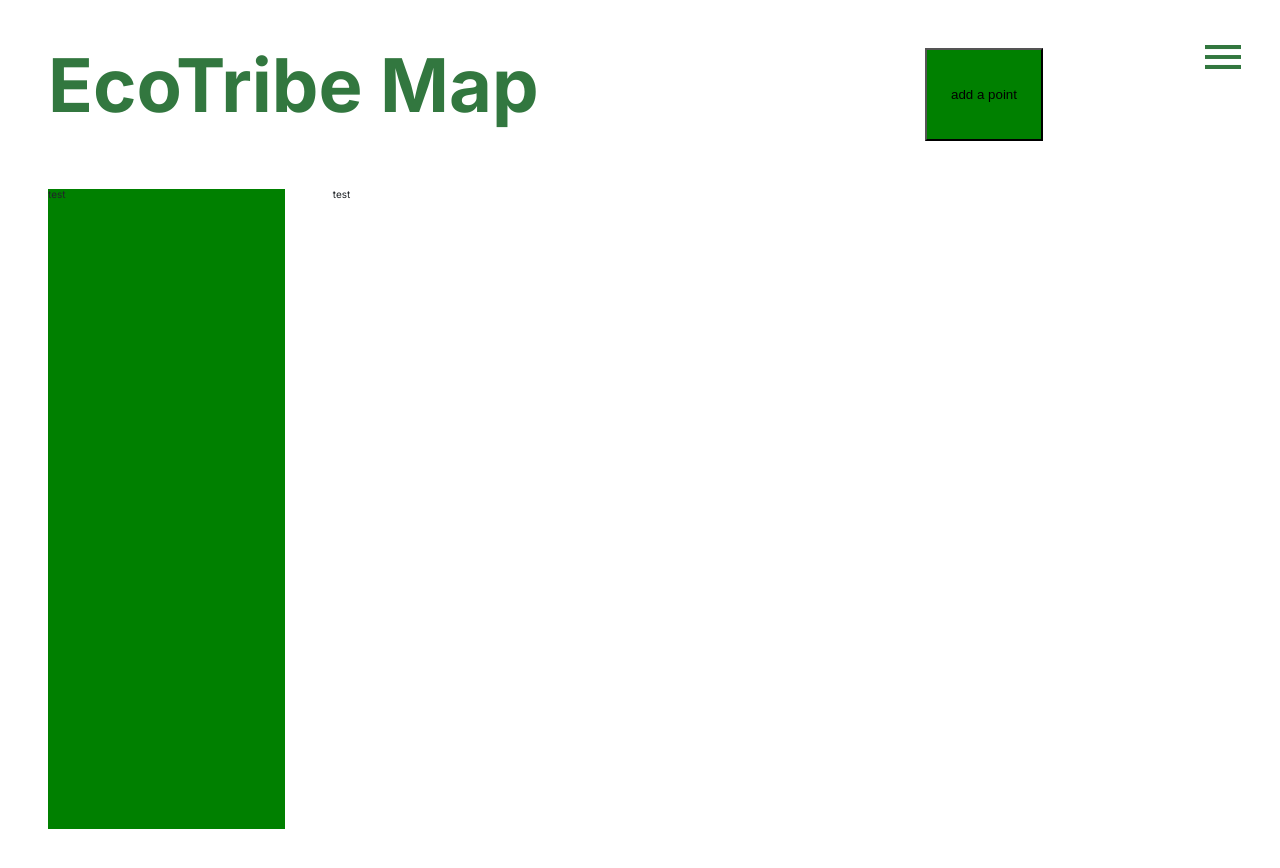
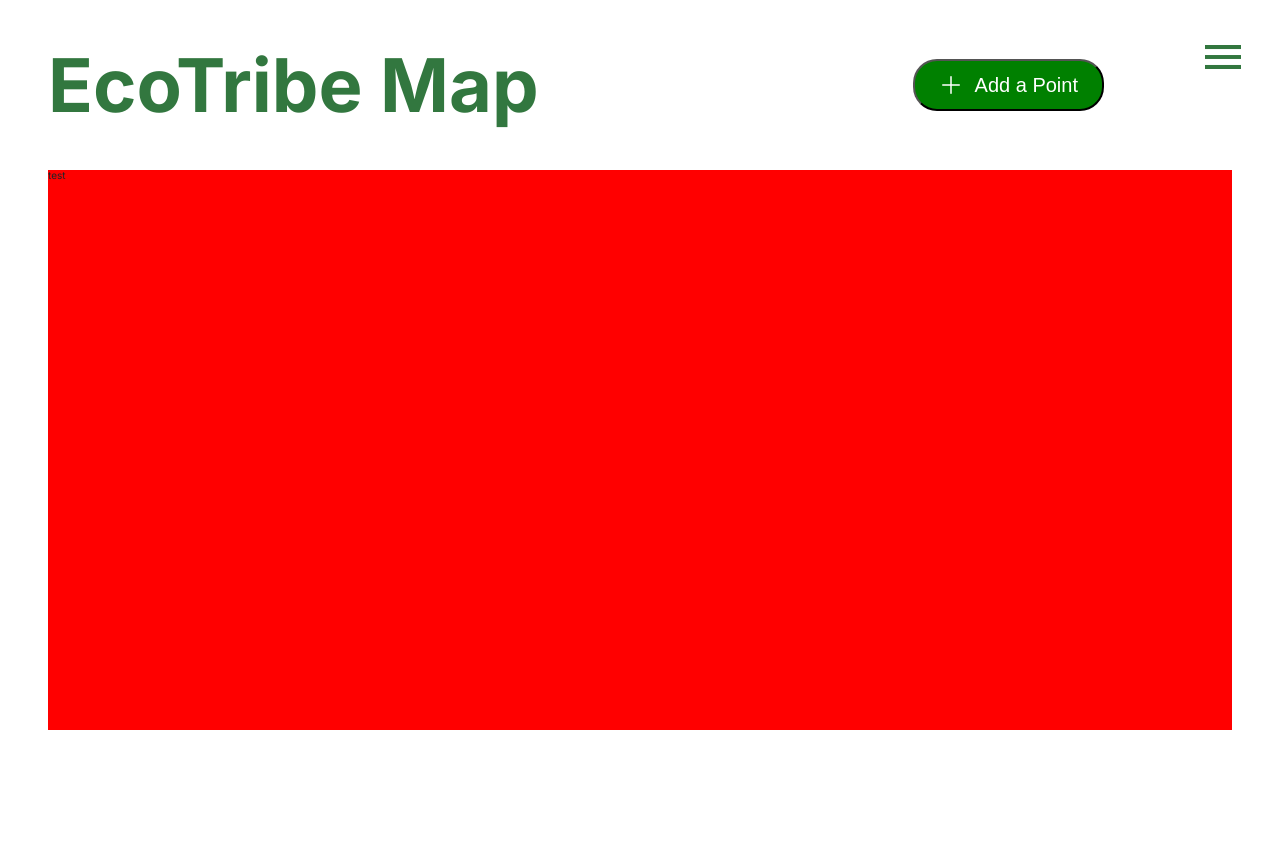
Before and after one commit to euouae682/HackPNW, a Vue app: page /map in a window 1280 px wide. Shown: the top 868 px of the page. Built offline with nearby package versions, Linux system fonts and the light colour scheme.

Commit message:
MAP UI DONE

```diff
--- a/src/components/Map.vue
+++ b/src/components/Map.vue
@@ -1,16 +1,29 @@
 <script setup>
-import { store } from '../store.js'
+import { store } from "../store.js";
 </script>
 
 <template>
-  <main class="map" :id=store.showNav>
-    <h1 class="map-title">EcoTribe Map</h1>
-    <button class="add-point">
-      <p>add a point</p>
-    </button>
-    <aside class="legend">
-      <p>test</p>
-    </aside>
+  <main class="map" :id="store.showNav">
+    <header class="map-header">
+      <h1 class="map-title">EcoTribe Map</h1>
+
+      <button class="btn">
+        <svg
+          xmlns="http://www.w3.org/2000/svg"
+          width="24"
+          height="24"
+          fill="#fff"
+          viewBox="0 0 256 256"
+          class="btn-icon"
+        >
+          <path
+            d="M224,128a8,8,0,0,1-8,8H136v80a8,8,0,0,1-16,0V136H40a8,8,0,0,1,0-16h80V40a8,8,0,0,1,16,0v80h80A8,8,0,0,1,224,128Z"
+          ></path>
+        </svg>
+        <span>Add a Point</span>
+      </button>
+    </header>
+
     <div class="world-map">
       <p>test</p>
     </div>
@@ -28,34 +41,58 @@ import { store } from '../store.js'
   filter: none;
 }
 
+/***************/
+/* MAP SECTION */
+/***************/
+
 .map {
-  display: flex;
-  flex-direction: row;
-  flex-wrap: wrap;
-  gap: 4.8rem;
   margin: 4.8rem;
   height: 100vh;
 }
 
+/**********/
+/* HEADER */
+/**********/
+
+.map-header {
+  display: flex;
+  justify-content: space-between;
+  align-items: center;
+  margin-right: 12.8rem;
+  margin-bottom: 4.8rem;
+}
 .map-title {
   color: #32773f;
   font-size: 7.4rem;
   font-weight: 700;
-  width: 70%;
 }
 
-.add-point {
-  width: 10%;
+.btn {
+  display: flex;
+  justify-content: center;
+  align-items: center;
+  gap: 1.2rem;
+  padding: 1.2rem 2.4rem;
+  border-radius: 2.4rem;
+
+  font-size: 2rem;
   background-color: green;
+  color: #fff;
+  transition: background-color 0.3s;
+  cursor: pointer;
 }
 
-.legend {
-  width: 20%;
-  height: 80%;
-  background-color: green;
+.btn:hover,
+.btn:active {
+  background-color: #2d6b39;
 }
 
+/*************/
+/* WORLD MAP */
+/*************/
 .world-map {
-  width: 70%;
+  width: 100%;
+  height: 70%;
+  background-color: red;
 }
 </style>
--- a/src/components/blog/BlogPost.vue
+++ b/src/components/blog/BlogPost.vue
@@ -51,7 +51,7 @@ defineProps({
 .blog-post {
   border: 3px solid black;
   border-radius: 3rem;
-  padding: 1rem;
+  padding: 2rem 2rem 1rem 2rem;
   box-shadow: 0 0 30px 0 rgba(0, 0, 0, 0.07);
 
   display: flex;
```
